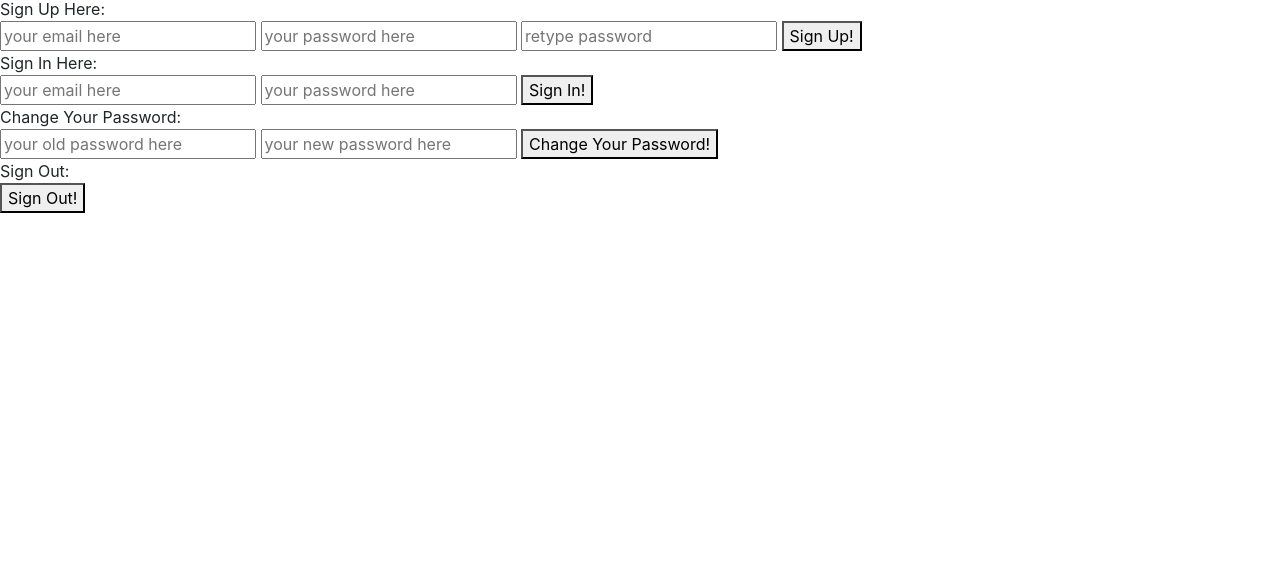
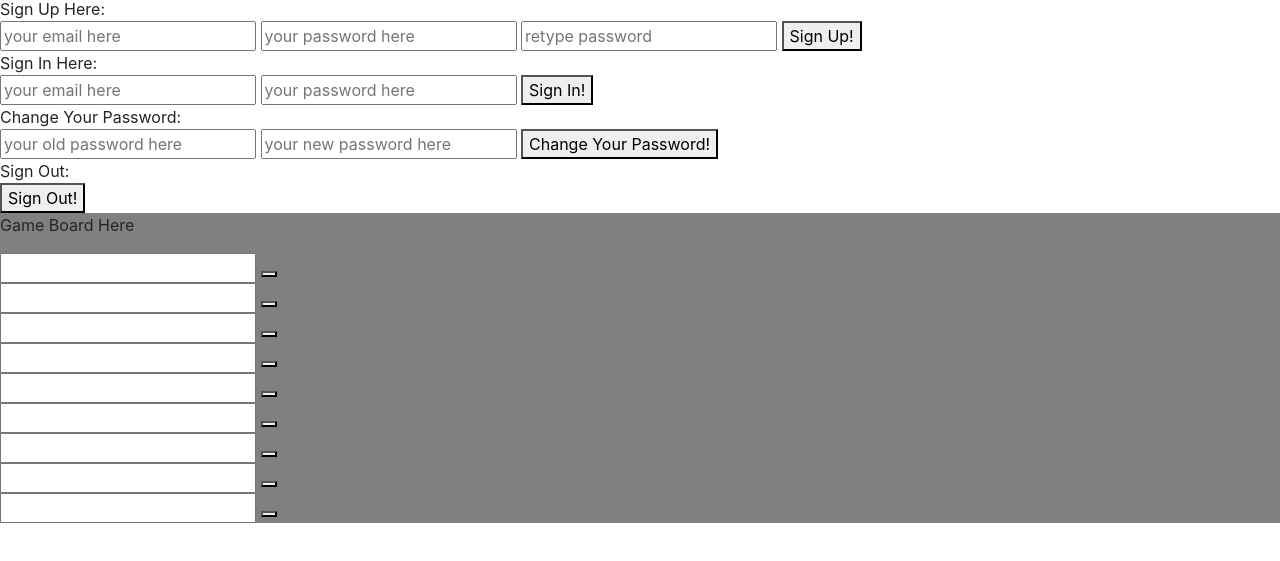
Before and after one commit to CynthiaLDouglas/Tic-Tac-Toe, a website built with webpack: page index.html in a window 1280 px wide. Shown: the part 67-628 px from the top of the page. Built offline with nearby package versions, Linux system fonts and the light colour scheme.

Commit message:
Updating from creategame
random commits

```diff
--- a/assets/scripts/app.js
+++ b/assets/scripts/app.js
@@ -1,6 +1,7 @@
 'use strict'
 
 const authEvents = require('./auth/events')
+const boardEvents = require('./auth/events')
 // use require with a reference to bundle the file and use it in this file
 // const example = require('./example')
 
@@ -12,4 +13,5 @@ $(() => {
   $('#sign-in').on('submit', authEvents.onSignIn)
   $('#change-password').on('submit', authEvents.onChangePassword)
   $('#sign-out').on('submit', authEvents.onSignOut)
+  $('.board').on('submit', boardEvents.toMakeMove)
 })
--- /dev/null
+++ b/assets/scripts/games/events.js
@@ -0,0 +1,13 @@
+const api = require('./api')
+const ui = require('./ui')
+const getFormFields = require('../../../lib/get-form-fields')
+
+const toMakeMove = function (event) {
+  event.preventDefault()
+  const form = event.target
+  const formData = getFormFields(form)
+
+  api.signUp(formData)
+    .then(ui.makeMoveSuccess)
+    .catch(ui.makeMoveFailure)
+}
--- a/assets/styles/index.scss
+++ b/assets/styles/index.scss
@@ -1 +1,5 @@
 @import '~bootstrap/scss/bootstrap';
+
+.board {
+
+}
--- a/index.html
+++ b/index.html
@@ -47,5 +47,45 @@
         </form>
       </div>
 
+      <div id="over" style="background-color:grey">
+        <p>Game Board Here</p>
+        <div class="board">
+          <input name="game[cells][0]">
+          <button type="submit"></button>
+        </div>
+        <div class="board">
+          <input name="game[cells][1]">
+          <button type="submit"></button>
+        </div>
+        <div class="board">
+          <input name="game[cells][2]">
+          <button type="submit"></button>
+        </div>
+        <div class="board">
+          <input name="game[cells][3]">
+          <button type="submit"></button>
+        </div>
+        <div class="board">
+          <input name="game[cells][4]">
+          <button type="submit"></button>
+        </div>
+        <div class="board" >
+          <input name="game[cells][5]">
+          <button type="submit"></button>
+        </div>
+        <div class="board" >
+          <input name="game[cells][6]">
+          <button type="submit"></button>
+        </div>
+        <div class="board">
+          <input name="game[cells][7]">
+          <button type="submit"></button>
+        </div>
+        <div class="board">
+          <input name="game[cells][8]">
+          <button type="submit"></button>
+        </div>
+      </div>
+
     </body>
 </html>
```
Also changed, not shown: assets/scripts/games/api.js (added, +12 -0 lines), assets/scripts/games/ui.js (added, +12 -0 lines), 5 other files.
